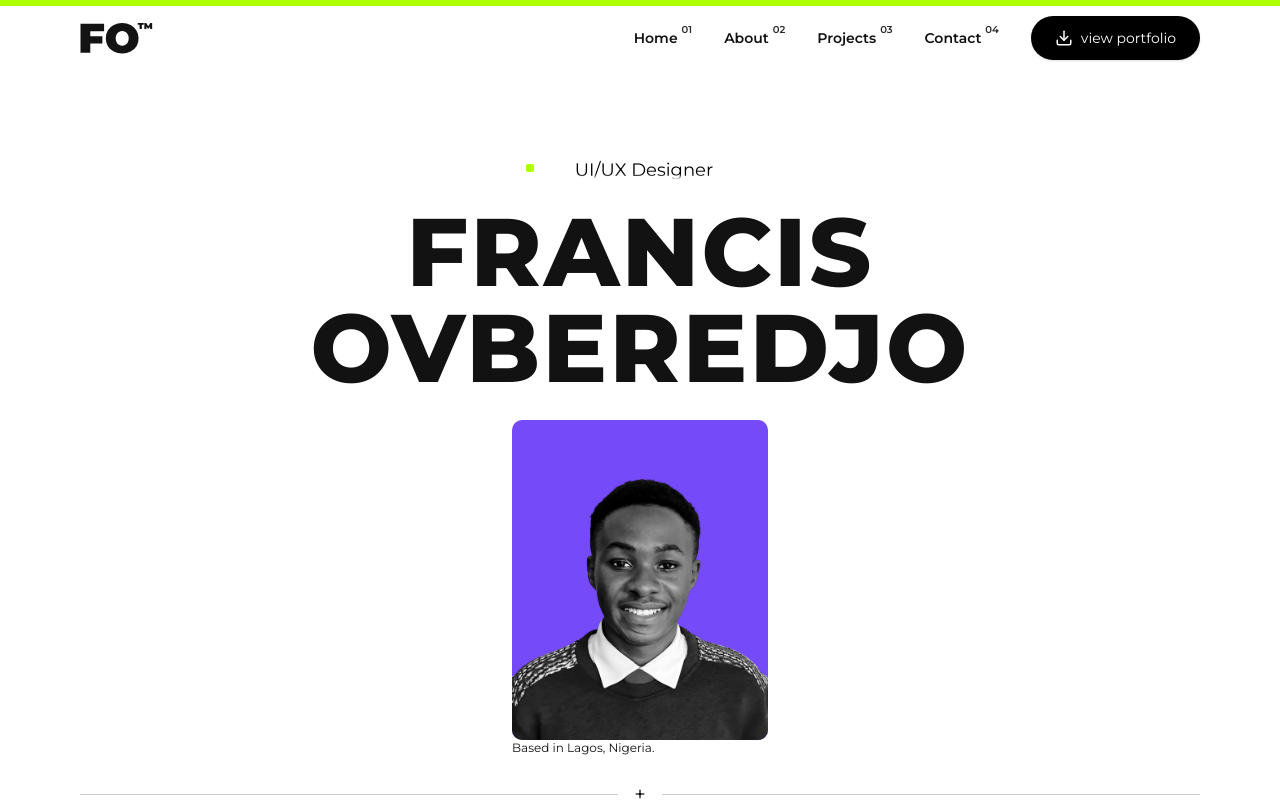
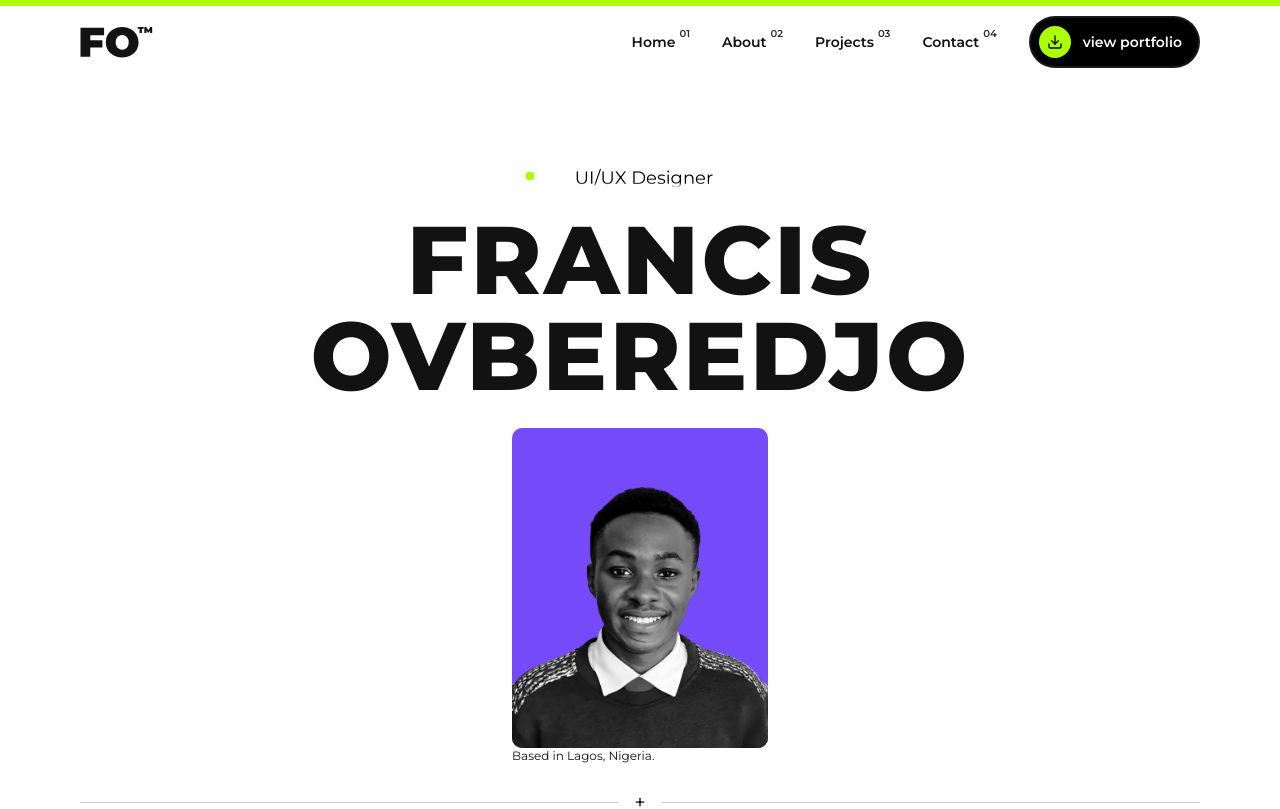
Before and after one commit to FrancisOvberedjo/portfolio, a Next.js app: page / in a window 1280 px wide. Shown: the top 809 px of the page. Built offline with nearby package versions, Linux system fonts and the light colour scheme.

Commit message:
Button Update

```diff
--- a/src/components/ui/Button.tsx
+++ b/src/components/ui/Button.tsx
@@ -18,39 +18,44 @@ const Button = ({
   downloadHref,
   ...props
 }: ButtonProps) => {
-  const baseClass = `
-    inline-flex items-center justify-center
-    gap-2 px-6 py-3
-    text-sm font-medium
-    rounded-full
+  const buttonClass = `
+    inline-flex items-center gap-3
+    pl-2 pr-4 py-2 rounded-full
     bg-black text-white
-    hover:bg-[#ADFF00] hover:text-black
-    transition-all duration-200 ease-in-out
-    shadow-sm hover:shadow-md
-    active:scale-95
+    border-2 border-white/10
+    font-semibold text-sm
+    transition-all duration-200
   `;
 
   const iconWrapper = Icon && (
-    <Icon size={18} className={`text-inherit ${iconClassName}`} />
+    <span
+      className={`
+        flex items-center justify-center w-8 h-8 rounded-full
+        bg-[#ADFF00] text-black
+        ${iconClassName}
+      `}
+    >
+      <Icon size={16} />
+    </span>
   );
 
   const inner = (
-    <>
+    <span className="flex items-center gap-3">
       {iconWrapper}
       {children}
-    </>
+    </span>
   );
 
   if (downloadHref) {
     return (
-      <a href={downloadHref} download className={`${baseClass} ${className}`}>
+      <a href={downloadHref} download className={`${buttonClass} ${className}`}>
         {inner}
       </a>
     );
   }
 
   return (
-    <button {...props} className={`${baseClass} ${className}`}>
+    <button {...props} className={`${buttonClass} ${className}`}>
       {inner}
     </button>
   );
```
